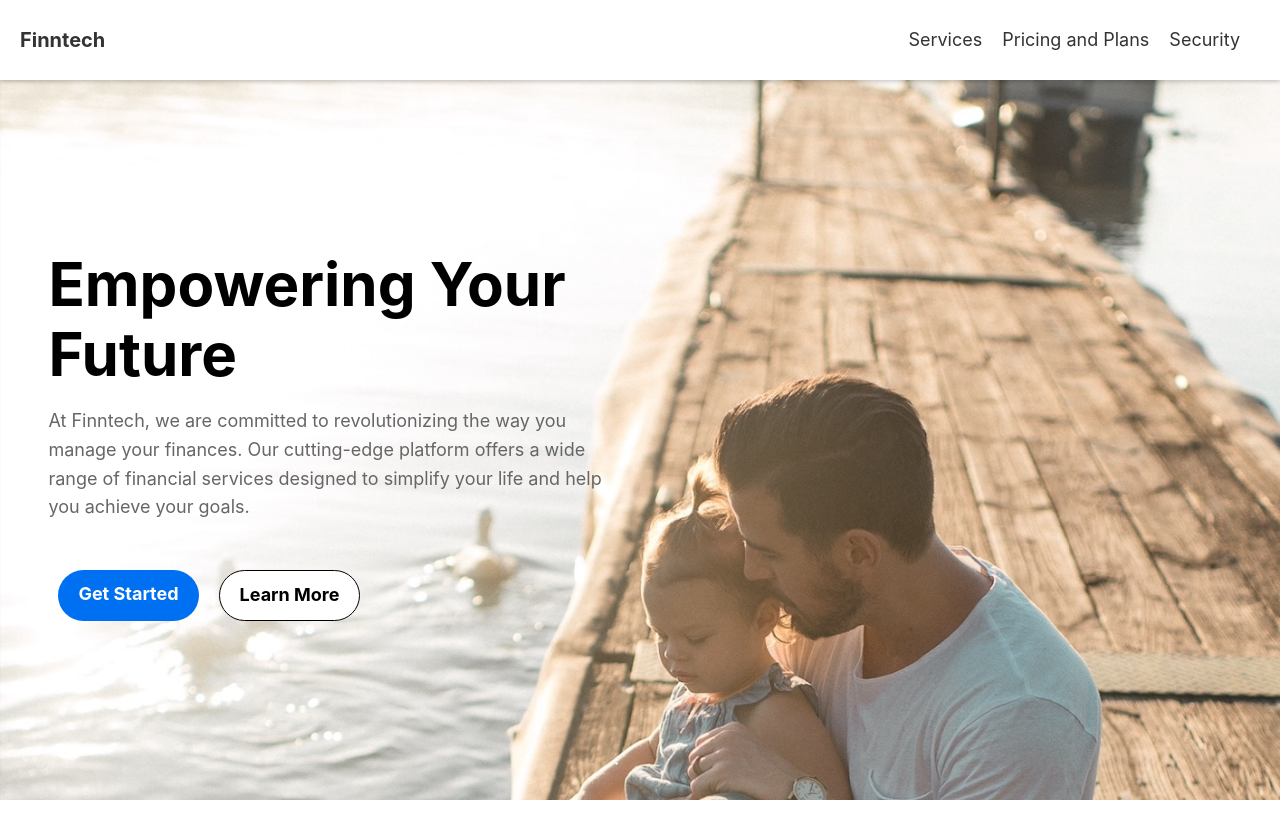
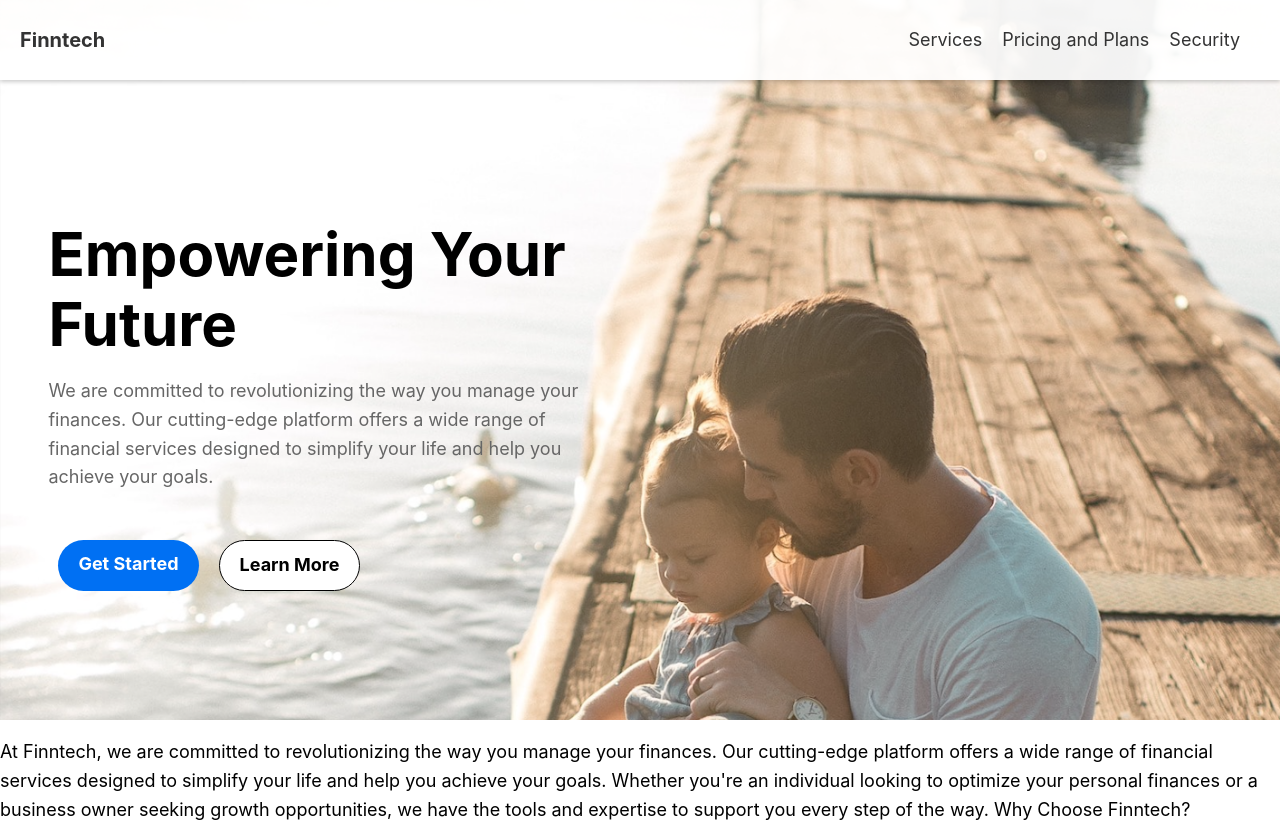
Before and after one commit to finnianj/finntech, a Next.js app: page / in a window 1280 px wide. Shown: the top 822 px of the page. Built offline with nearby package versions, Linux system fonts and the light colour scheme.

Commit message:
header image

```diff
--- a/pages/index.js
+++ b/pages/index.js
@@ -20,7 +20,7 @@ export default function Home() {
           Empowering Your Future
         </h1>
         <p className={styles.headerDescription}>
-          At Finntech, we are committed to revolutionizing the way you manage your finances. Our cutting-edge platform offers a wide range of financial services designed to simplify your life and help you achieve your goals.
+          We are committed to revolutionizing the way you manage your finances. Our cutting-edge platform offers a wide range of financial services designed to simplify your life and help you achieve your goals.
         </p>
         <div className={styles.headerButtons}>
           <div className={utilStyles.blueButton}>
--- a/styles/Home.module.css
+++ b/styles/Home.module.css
@@ -12,7 +12,7 @@
   display: flex;
   background-image: url('/images/future.png');
   background-size: cover;
-  margin-top: 80px;
+  /* margin-top: 80px; */
   height: fit-content;
   padding: 10px;
 
@@ -31,6 +31,7 @@
   justify-content: center;
   width: 70%;
   margin-left: 3vw;
+  margin-top: 100px;
 }
 
 .headerLeft h1{
```
